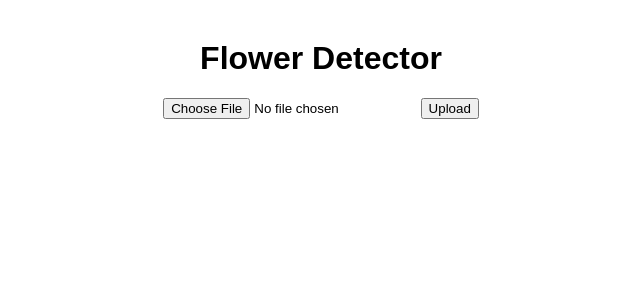
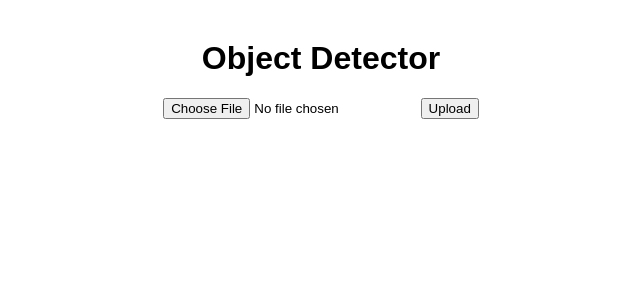
Before and after one commit to andrey-chugunov/fse_final_project, a FastAPI app: page / in a window 1280 px wide. Shown: the top 300 px of the page, without its empty margins (319-959 px from the left). Run offline with FastAPI, Linux system fonts and the light colour scheme.

Commit message:
change title

```diff
--- a/src/templates/index.html
+++ b/src/templates/index.html
@@ -2,7 +2,7 @@
 <html lang="en">
 <head>
   <meta charset="UTF-8">
-  <title>Flower Detector</title>
+  <title>Object Detector</title>
   <style>
     body { font-family: Arial, sans-serif; text-align: center; margin: 40px; }
     img { max-width: 400px; margin: 20px; border-radius: 10px; }
@@ -10,7 +10,7 @@
   </style>
 </head>
 <body>
-  <h1>Flower Detector</h1>
+  <h1>Object Detector</h1>
 
   <form action="/upload" enctype="multipart/form-data" method="post">
     <input type="file" name="file" accept="image/*">
```
